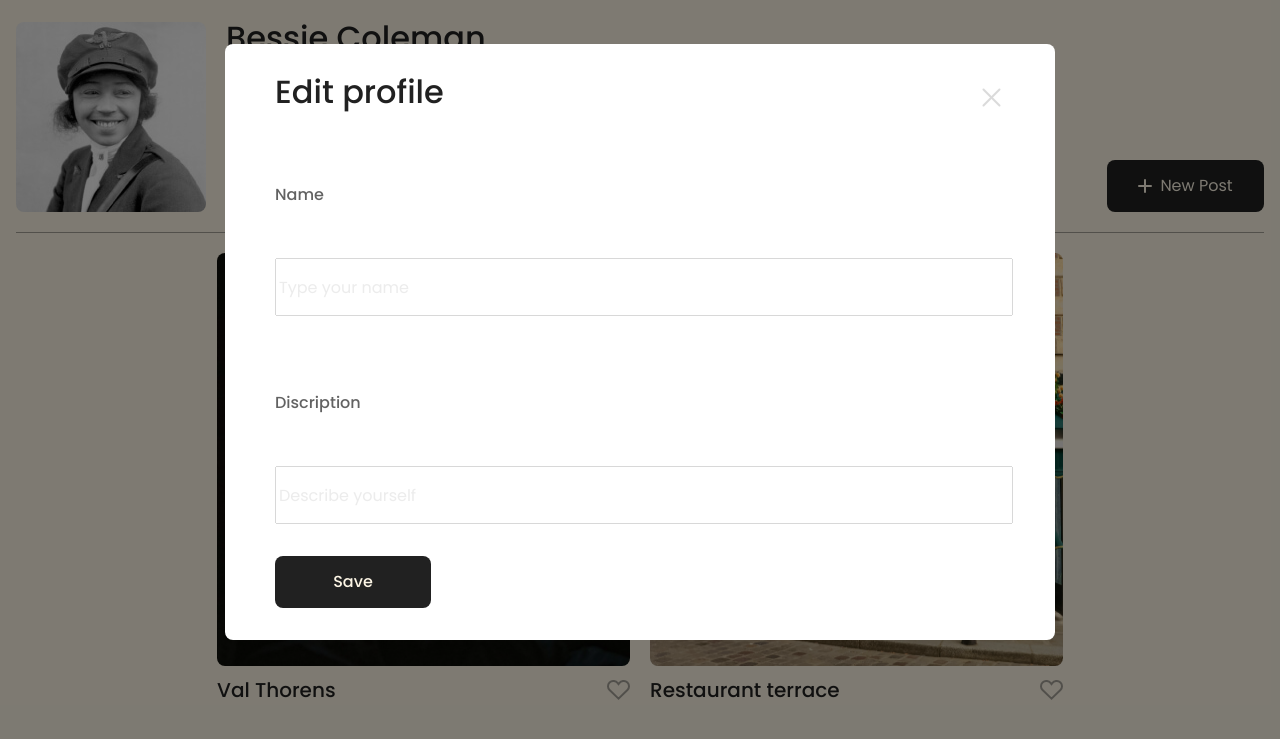
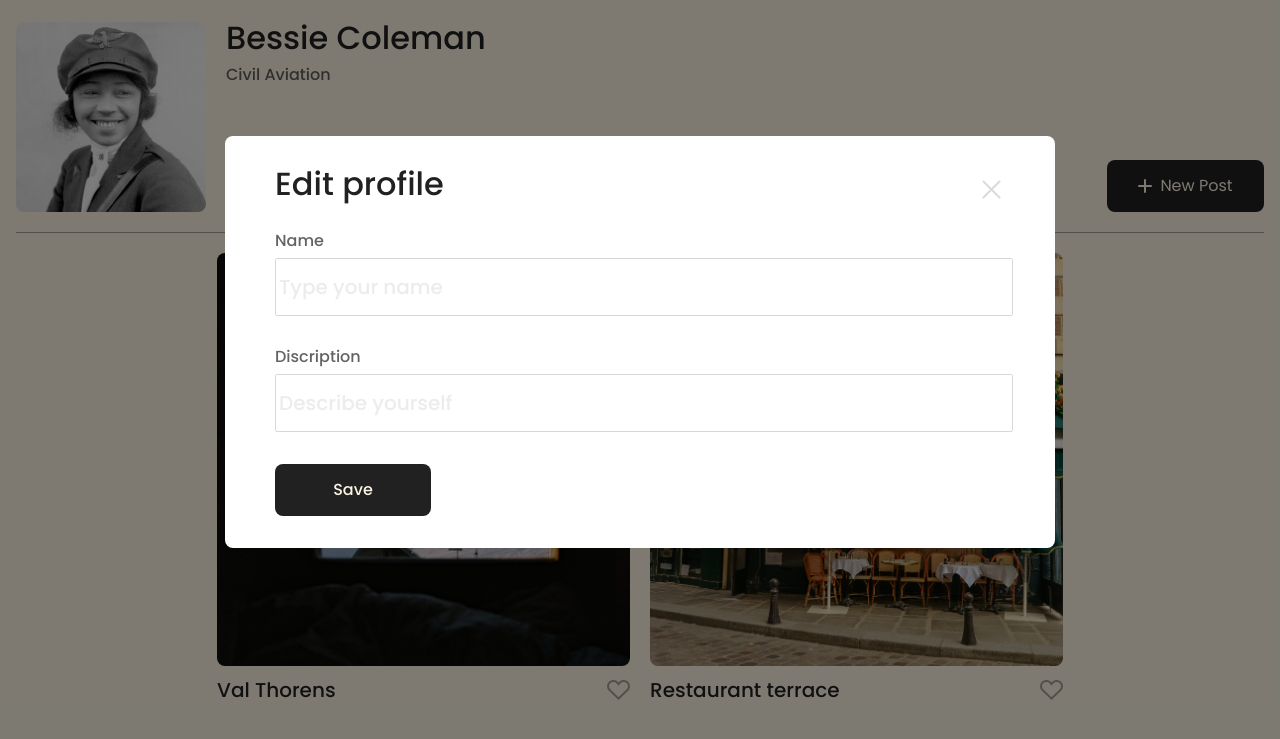
Before and after one commit to Donyiell/se_project_spots, a plain HTML site: page index.html in a window 1280 px wide. Both pictures are taken after a click on the button "Edit profile". Shown: the part 58-797 px from the top of the page. Drawn offline with Linux system fonts and the light colour scheme; grey boxes are pictures that could not be loaded.

Commit message:
color update

```diff
--- a/blocks/modal.css
+++ b/blocks/modal.css
@@ -58,7 +58,7 @@
   margin: 0 0 32px;
   font-size: 16px;
   font-weight: 500;
-  line-height: 110px;
+  line-height: 110%;
   color: #212121;
   opacity: 70%;
 }
@@ -79,10 +79,13 @@
 .modal__input {
   display: block;
   margin: 8px 0 0;
+  font-size: 20px;
+  line-height: 100%;
+  font-weight: 500;
   width: 100%;
   height: 52px;
-
   opacity: 40%;
+  color: #212121;
 }
 
 .modal__input::placeholder {
```
